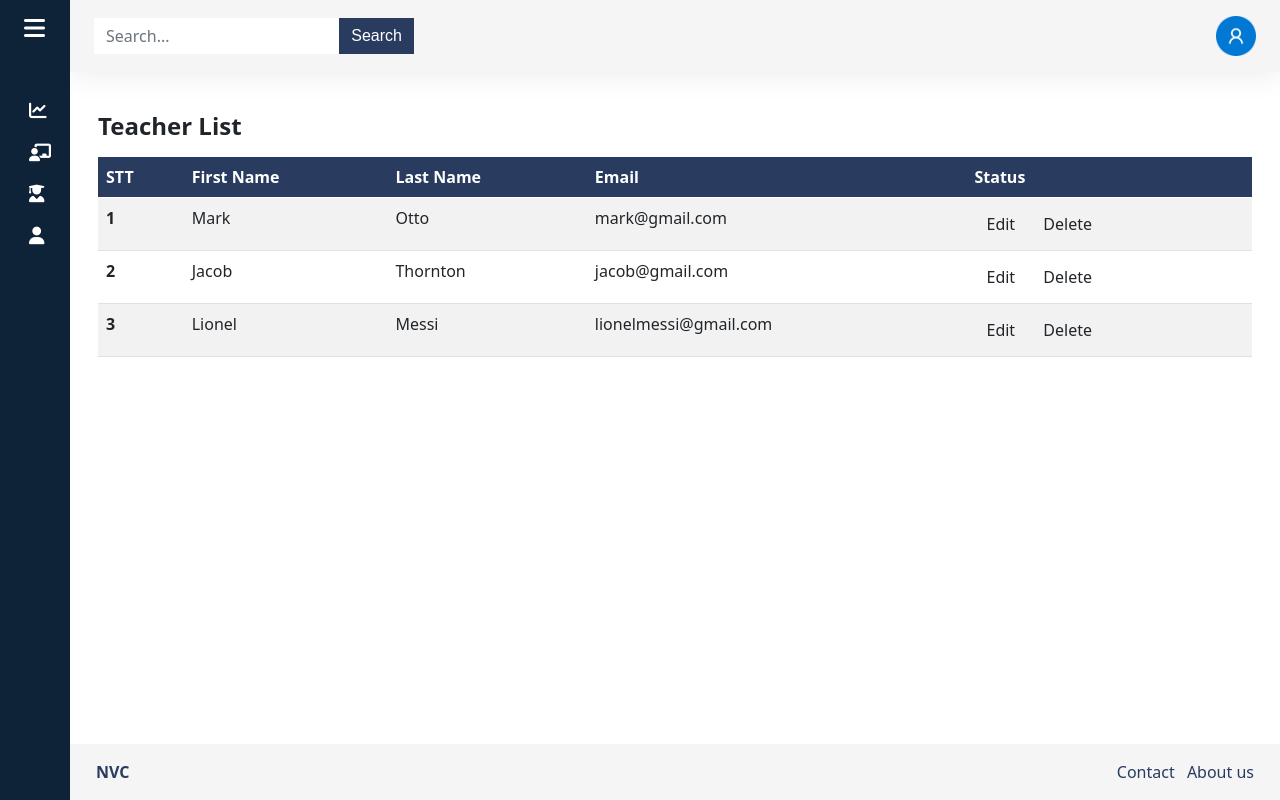
After one commit to thaitudoan/StudentManagement, a PHP site: page /Admin/Teacherlist.php in a window 1280 px wide. The commit adds this page. Run offline with PHP 8.4, Linux system fonts and the light colour scheme; some libraries are stand-ins or nearby versions.

Commit message:
Update FE for Admin

```diff
--- a/Admin.css
+++ b/Admin/Admin.css
@@ -195,7 +195,7 @@ a.sidebar-link:hover{
 }
 .content{
     flex: 1 1 auto;
-    text-align: center;
+    /* text-align: center; */
 }
 
 .footer{
@@ -238,3 +238,30 @@ a.sidebar-link:hover{
         box-shadow: 0 .1rem .2rem rgba(0, 0, 0, .05);
     }
 }
+
+/* Add Student */
+.add-student {
+    max-width: 600px;
+    margin: 0 auto;
+    padding: 20px;
+    background-color: #f9f9f9;
+    border-radius: 10px;
+    box-shadow: 0 0 10px rgba(0, 0, 0, 0.1);
+}
+
+.add-student h3 {
+    margin-bottom: 20px;
+}
+
+.add-student button[type="submit"] {
+    background-color: #293b5f;
+    color: #fff;
+    border: none;
+    padding: 10px 20px;
+    cursor: pointer;
+    transition: 0.3s ease;
+}
+
+.add-student button[type="submit"]:hover {
+    background-color: #0e2238;
+}
--- a/Admin.html
+++ b/Admin/Admin.html
@@ -3,7 +3,7 @@
 <head>
     <meta charset="UTF-8">
     <meta name="viewport" content="width=device-width, initial-scale=1.0">
-    <title>Document</title>
+    <title>Admin</title>
     <link rel="stylesheet" href="Admin.css">
     <link rel="stylesheet" href="path/to/font-awesome/css/font-awesome.min.css">
     <link rel="stylesheet" href="https://cdnjs.cloudflare.com/ajax/libs/font-awesome/6.5.2/css/all.min.css" integrity="sha512-SnH5WK+bZxgPHs44uWIX+LLJAJ9/2PkPKZ5QiAj6Ta86w+fsb2TkcmfRyVX3pBnMFcV7oQPJkl9QevSCWr3W6A==" crossorigin="anonymous" referrerpolicy="no-referrer" />
--- /dev/null
+++ b/Admin/Admin.js
@@ -0,0 +1,5 @@
+const hamburger = document.querySelector("#toggle-btn");
+
+hamburger.addEventListener("click", function(){
+    document.querySelector("#sidebar").classList.toggle("expand");  // xử lý sự kiện khi click btn toggle
+});
--- /dev/null
+++ b/Admin/Footer.php
@@ -0,0 +1,25 @@
+<?php
+    echo '
+        <footer class="footer">
+            <div class="container-fluid">
+                <div class="row text-body-secondary">
+                    <div class="col-6 text-start">
+                        <a href="#" class="text-body-secondary">
+                            <strong>NVC</strong>
+                        </a>
+                    </div>
+                    <div class="col-6 text-end text-body-secondary d-none d-md-block">
+                        <ul class="list-inline mb-0">
+                            <li class="list-inline-item">
+                                <a href="#" class="text-body-secondary">Contact</a>
+                            </li>
+                            <li class="list-inline-item">
+                                <a href="#" class="text-body-secondary">About us</a>
+                            </li>
+                        </ul>
+                    </div>
+                </div>
+            </div>
+        </footer>
+    '
+?>
--- /dev/null
+++ b/Admin/Navbar.php
@@ -0,0 +1,36 @@
+<?php
+ echo '
+ <nav class="navbar navbar-expand px-4 py-3">
+ <form action="#" class="d-none d-sm-inline-block">
+     <div class="input-group input-group-navbar">
+         <input type="text" class="form-control border-0 rounded-0" placeholder="Search...">
+         <button class="btn border-0 rounded-0" type="button">Search</button>
+     </div>
+ </form>
+ <div class="navbar-collapse collapse">
+     <ul class="navbar-nav ms-auto">
+         <li class="nav-item dropdown">
+             <a href="#" class="nav-icon pe-md-0" data-bs-toggle="dropdown">
+                 <img src="/images/account.png" class="avatar img-fluid" alt="">
+             </a>
+             <div class="dropdown-menu dropdown-menu-end rounded">
+                 <a href="#" class="dropdown-item">
+                     <i class="fa-solid fa-right-from-bracket"></i>
+                     <span>Logout</span>
+                 </a>
+                 <a href="#" class="dropdown-item">
+                     <i class="lni lni-cog"></i>
+                     <span>Setting</span>
+                 </a>
+                 <div class="dropdown-divider"></div>
+                 <a href="#" class="dropdown-item">
+                     <i class="lni lni-question-circle"></i>
+                     <span>Question</span>
+                 </a>
+             </div>
+         </li>
+     </ul>
+ </div>
+</nav>
+ '
+?>
--- /dev/null
+++ b/Admin/Sidebar.php
@@ -0,0 +1,67 @@
+<?php
+    echo '
+    <aside id="sidebar">
+    <div class="d-flex">
+        <button id="toggle-btn" type="button">
+            <i class="fa-solid fa-bars"></i>
+        </button>
+        <div class="sidebar-logo">
+            <a href="#">NVC</a>
+        </div>
+    </div>
+    <ul class="sidebar-nav">
+        <li class="sidebar-item">
+            <a href="#" class="sidebar-link">
+                <i class="fa-solid fa-chart-line"></i>
+                <span>Dashboard</span>
+            </a>
+        </li>
+        <li class="sidebar-item">
+            <a href="#" class="sidebar-link has-dropdown collapsed" data-bs-toggle="collapse" data-bs-target="#teacher"
+             aria-expanded="false" aria-controls="teacher">
+                <i class="fa-solid fa-chalkboard-user"></i>
+                <span>Teacher</span>
+            </a>
+            <ul id="teacher" class="sidebar-dropdown list-unstyled collapse" data-bs-parent="#sidebar">
+                <li class="sidebar-item">
+                    <a href="#" class="sidebar-link">Teacher List</a>
+                </li>
+                <li class="sidebar-item">
+                    <a href="#" class="sidebar-link">Add Teacher</a>
+                </li>
+            </ul>
+        </li>
+        <li class="sidebar-item">
+            <a href="#" class="sidebar-link has-dropdown collapsed" data-bs-toggle="collapse" data-bs-target="#student"
+            aria-expanded="false" aria-controls="student">
+                <i class="fa-solid fa-user-graduate"></i>
+                <span>Student</span>
+            </a>
+            <ul id="student" class="sidebar-dropdown list-unstyled collapse" data-bs-parent="#sidebar">
+                <li class="sidebar-item">
+                    <a href="#" class="sidebar-link">Student List</a>
+                </li>
+                <li class="sidebar-item">
+                    <a href="#" class="sidebar-link">Add Student</a>
+                </li>
+            </ul>
+        </li>
+        <li class="sidebar-item">
+            <a href="#" class="sidebar-link has-dropdown collapsed" data-bs-toggle="collapse" data-bs-target="#users"
+            aria-expanded="false" aria-controls="users">
+                <i class="fa-solid fa-user"></i>
+                <span>Users</span>
+            </a>
+            <ul id="users" class="sidebar-dropdown list-unstyled collapse" data-bs-parent="#sidebar">
+                <li class="sidebar-item">
+                    <a href="#" class="sidebar-link">Users List</a>
+                </li>
+                <li class="sidebar-item">
+                    <a href="#" class="sidebar-link">Add User</a>
+                </li>
+            </ul>
+        </li>
+    </ul>
+</aside>
+    '
+?>
--- /dev/null
+++ b/Admin/Teacherlist.php
@@ -0,0 +1,86 @@
+<!DOCTYPE html>
+<html lang="en">
+<head>
+    <meta charset="UTF-8">
+    <meta name="viewport" content="width=device-width, initial-scale=1.0">
+    <title>Teacher List</title>
+    <link rel="stylesheet" href="Admin.css">
+    <link rel="stylesheet" href="path/to/font-awesome/css/font-awesome.min.css">
+    <link rel="stylesheet" href="https://cdnjs.cloudflare.com/ajax/libs/font-awesome/6.5.2/css/all.min.css" integrity="sha512-SnH5WK+bZxgPHs44uWIX+LLJAJ9/2PkPKZ5QiAj6Ta86w+fsb2TkcmfRyVX3pBnMFcV7oQPJkl9QevSCWr3W6A==" crossorigin="anonymous" referrerpolicy="no-referrer" />
+    <link href="https://cdn.lineicons.com/4.0/lineicons.css" rel="stylesheet" />
+    <link href="https://cdn.jsdelivr.net/npm/bootstrap@5.0.2/dist/css/bootstrap.min.css" rel="stylesheet" integrity="sha384-EVSTQN3/azprG1Anm3QDgpJLIm9Nao0Yz1ztcQTwFspd3yD65VohhpuuCOmLASjC" crossorigin="anonymous">
+</head>
+<body>
+    <div class="wrapper">
+        <?php
+            include 'Sidebar.php';
+        ?>
+        <div class="main">
+            <?php
+                include 'Navbar.php';
+            ?>
+            <main class="content px-3 py-4">
+                <div class="container-fluid">
+                    <div class="mb-3">
+
+
+                        <h3 class="fw-bold fs-4 my-3">Teacher List</h3>
+                        <div class="row">
+                            <div class="col-12">
+                                <table class="table table-striped">
+                                    <thead>
+                                      <tr class="highlight">
+                                        <th scope="col">STT</th>
+                                        <th scope="col">First Name</th>
+                                        <th scope="col">Last Name</th>
+                                        <th scope="col">Email</th>
+                                        <th scope="col">Status</th>
+                                      </tr>
+                                    </thead>
+                                    <tbody>
+                                      <tr>
+                                        <th scope="row">1</th>
+                                        <td>Mark</td>
+                                        <td>Otto</td>
+                                        <td>mark@gmail.com</td>
+                                        <td>
+                                            <button type="button" class="btn border-0 rounded-0" onclick="editStudent(1)">Edit</button>
+                                            <button type="button" class="btn border-0 rounded-0" onclick="deleteStudent(1)">Delete</button>
+                                        </td>
+                                      </tr>
+                                      <tr>
+                                        <th scope="row">2</th>
+                                        <td>Jacob</td>
+                                        <td>Thornton</td>
+                                        <td>jacob@gmail.com</td>
+                                        <td>
+                                            <button type="button" class="btn border-0 rounded-0" onclick="editStudent(1)">Edit</button>
+                                            <button type="button" class="btn border-0 rounded-0" onclick="deleteStudent(1)">Delete</button>
+                                        </td>
+                                      </tr>
+                                      <tr>
+                                        <th scope="row">3</th>
+                                        <td>Lionel</td>
+                                        <td>Messi</td>
+                                        <td>lionelmessi@gmail.com</td>
+                                        <td>
+                                            <button type="button" class="btn border-0 rounded-0" onclick="editStudent(1)">Edit</button>
+                                            <button type="button" class="btn border-0 rounded-0" onclick="deleteStudent(1)">Delete</button>
+                                        </td>
+                                      </tr>
+                                    </tbody>
+                                  </table>
+                            </div>
+                        </div>
+                    </div>
+                </div>
+            </main>
+            <?php
+                include 'Footer.php';
+            ?>
+        </div>
+    </div>
+<script src="https://cdn.jsdelivr.net/npm/bootstrap@5.0.2/dist/js/bootstrap.bundle.min.js" integrity="sha384-MrcW6ZMFYlzcLA8Nl+NtUVF0sA7MsXsP1UyJoMp4YLEuNSfAP+JcXn/tWtIaxVXM" crossorigin="anonymous"></script>
+<script src="Admin.js"></script>
+</body>
+</html>
```
Also changed, not shown: Admin.js (deleted, +0 -17 lines), Admin/Addstudent.php (added, +50 -0 lines), Admin/Addteacher.php (added, +50 -0 lines), Admin/Adduser.php (added, +62 -0 lines), Admin/Studentlist.php (added, +83 -0 lines), Admin/Userslist.php (renamed from Student.html, +15 -91 lines), Admin/config/db.php (added, +7 -0 lines), Homepage.php (+0 -9 lines), Login.css (+11 -11 lines).
